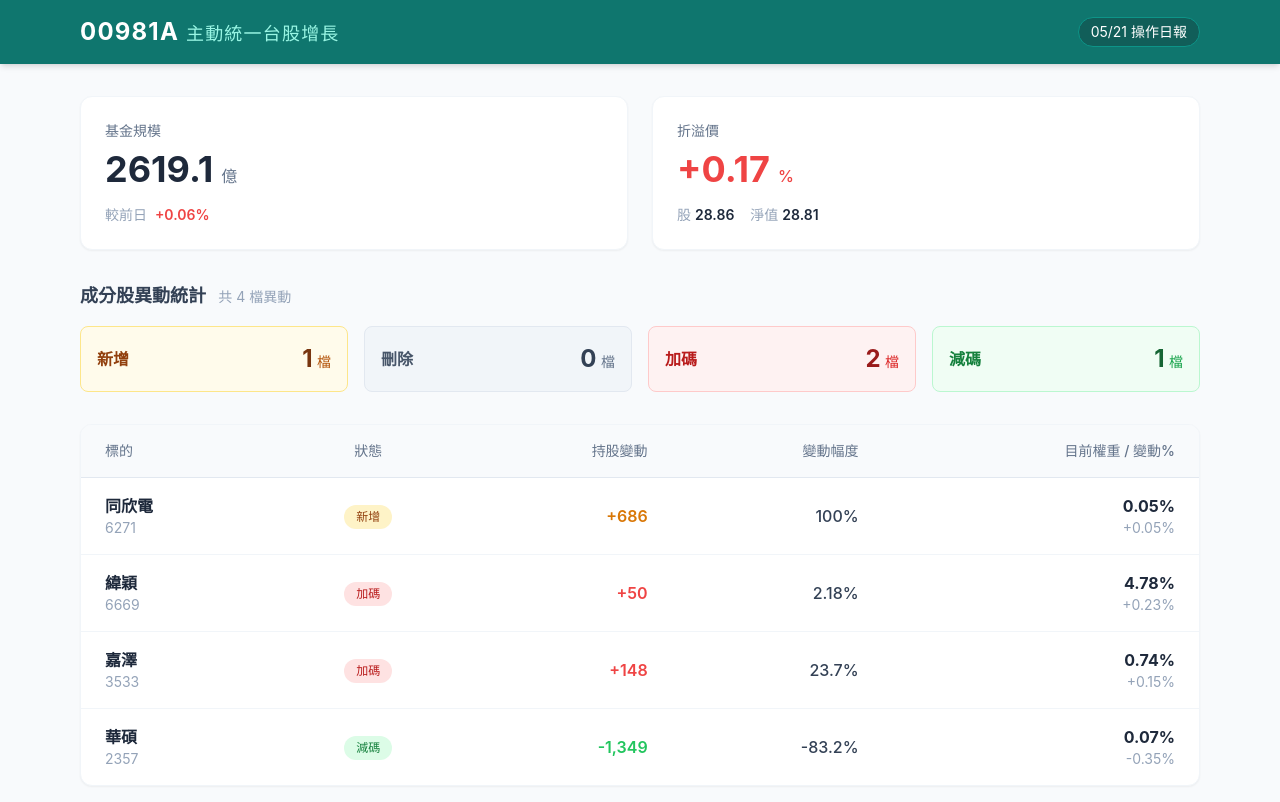
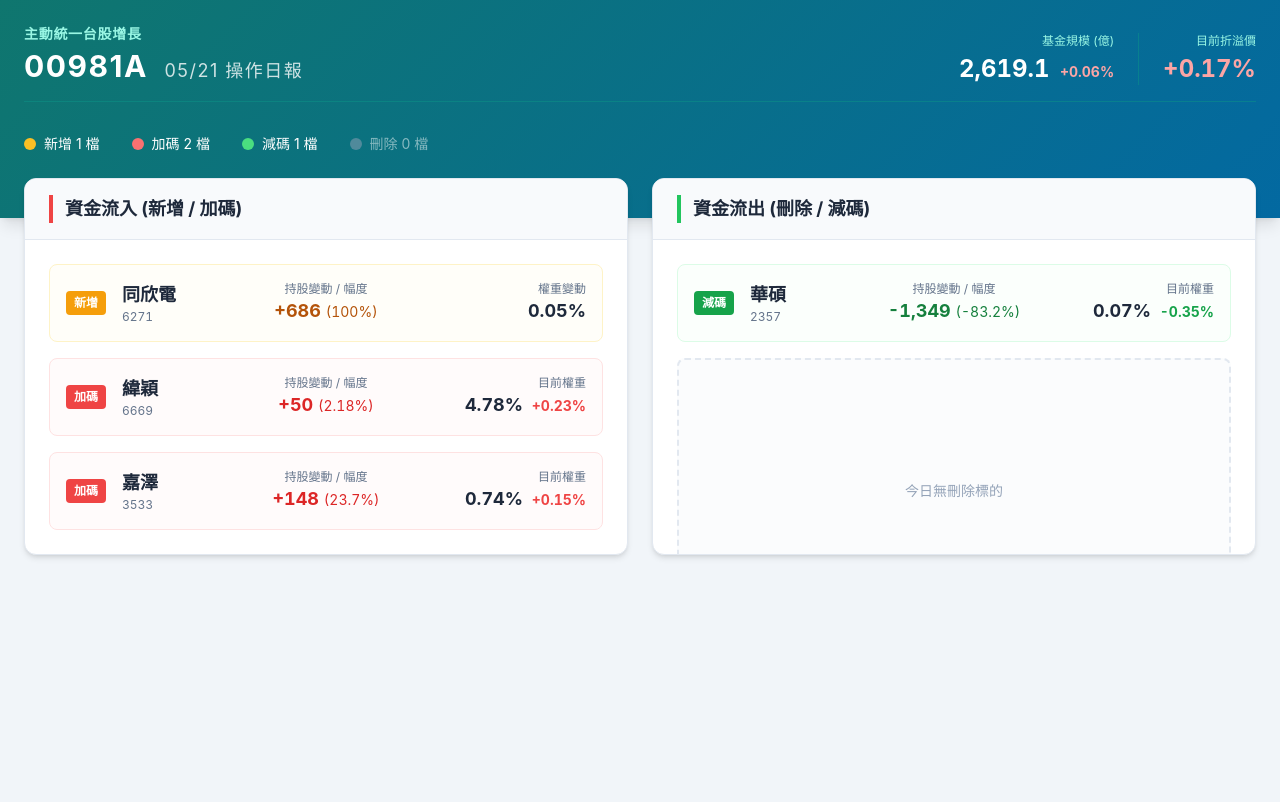
Before and after one commit to twfcinv-svg/Active-ETF, a plain HTML site: page index.html in a window 1280 px wide. Drawn offline with nearby package versions, Linux system fonts and the light colour scheme.

Commit message:
Update index.html

```diff
--- a/index.html
+++ b/index.html
@@ -3,153 +3,143 @@
 <head>
     <meta charset="UTF-8">
     <meta name="viewport" content="width=device-width, initial-scale=1.0">
-    <title>00981A 主動統一台股增長 - 操作日報</title>
+    <title>00981A 主動統一台股增長 - 專業決策儀表板</title>
     <script src="https://cdn.tailwindcss.com"></script>
     <style>
-        /* 自訂字體，確保數字排版對齊 */
-        body { font-family: -apple-system, BlinkMacSystemFont, "Segoe UI", Roboto, "Helvetica Neue", Arial, sans-serif; }
-        .num-font { font-family: 'Din Alternate', 'SF Pro Display', sans-serif; }
+        body { font-family: -apple-system, BlinkMacSystemFont, "Segoe UI", Roboto, Arial, sans-serif; }
+        .num-font { font-family: 'Din Alternate', 'SF Pro Display', sans-serif; font-variant-numeric: tabular-nums; }
+        /* 自訂漸層背景 */
+        .bg-corporate-gradient { background: linear-gradient(135deg, #0f766e 0%, #0369a1 100%); }
     </style>
 </head>
-<body class="bg-slate-50 text-slate-800">
+<body class="bg-slate-100 text-slate-800 min-h-screen">
 
-    <header class="bg-teal-700 text-white shadow-md">
-        <div class="max-w-6xl mx-auto px-4 py-4 flex justify-between items-center">
-            <div>
-                <h1 class="text-2xl font-bold tracking-wider">00981A <span class="text-teal-200 text-lg font-medium">主動統一台股增長</span></h1>
-            </div>
-            <div class="text-sm bg-teal-800 px-3 py-1 rounded-full border border-teal-600">
-                05/21 操作日報
-            </div>
-        </div>
-    </header>
-
-    <main class="max-w-6xl mx-auto px-4 py-8">
-
-        <div class="grid grid-cols-1 md:grid-cols-2 gap-6 mb-8">
-            <div class="bg-white rounded-xl shadow-sm border border-slate-100 p-6 flex flex-col justify-between">
-                <div class="text-slate-500 text-sm font-medium mb-2">基金規模</div>
-                <div class="flex items-baseline gap-2">
-                    <span class="text-4xl font-bold num-font">2619.1</span>
-                    <span class="text-slate-500 font-medium">億</span>
+    <div class="bg-corporate-gradient text-white pb-16 pt-6 px-6 shadow-lg">
+        <div class="max-w-7xl mx-auto">
+            <div class="flex justify-between items-end mb-8 border-b border-teal-600/50 pb-4">
+                <div>
+                    <div class="text-teal-200 text-sm font-semibold tracking-wider mb-1">主動統一台股增長</div>
+                    <h1 class="text-3xl font-bold tracking-wider">00981A <span class="text-lg font-normal ml-2 opacity-80">05/21 操作日報</span></h1>
                 </div>
-                <div class="mt-4 text-sm">
-                    <span class="text-slate-400">較前日</span>
-                    <span class="text-red-500 font-semibold num-font ml-1">+0.06%</span>
+                <div class="flex gap-6 text-right">
+                    <div>
+                        <div class="text-teal-200 text-xs mb-1">基金規模 (億)</div>
+                        <div class="text-2xl font-bold num-font">2,619.1 <span class="text-sm text-red-300 ml-1">+0.06%</span></div>
+                    </div>
+                    <div class="w-px bg-teal-600/50"></div>
+                    <div>
+                        <div class="text-teal-200 text-xs mb-1">目前折溢價</div>
+                        <div class="text-2xl font-bold num-font text-red-300">+0.17%</div>
+                    </div>
                 </div>
             </div>
 
-            <div class="bg-white rounded-xl shadow-sm border border-slate-100 p-6 flex flex-col justify-between">
-                <div class="text-slate-500 text-sm font-medium mb-2">折溢價</div>
-                <div class="flex items-baseline gap-2">
-                    <span class="text-4xl font-bold text-red-500 num-font">+0.17</span>
-                    <span class="text-red-500 font-medium">%</span>
+            <div class="flex gap-8 text-sm">
+                <div class="flex items-center gap-2"><div class="w-3 h-3 rounded-full bg-amber-400"></div>新增 1 檔</div>
+                <div class="flex items-center gap-2"><div class="w-3 h-3 rounded-full bg-red-400"></div>加碼 2 檔</div>
+                <div class="flex items-center gap-2"><div class="w-3 h-3 rounded-full bg-green-400"></div>減碼 1 檔</div>
+                <div class="flex items-center gap-2 opacity-50"><div class="w-3 h-3 rounded-full bg-slate-400"></div>刪除 0 檔</div>
+            </div>
+        </div>
+    </div>
+
+    <main class="max-w-7xl mx-auto px-6 -mt-10 pb-12">
+        <div class="grid grid-cols-1 lg:grid-cols-2 gap-6">
+
+            <div class="bg-white rounded-xl shadow-md border border-slate-200 overflow-hidden">
+                <div class="bg-slate-50 border-b border-slate-200 px-6 py-4">
+                    <h2 class="text-lg font-bold text-slate-800 border-l-4 border-red-500 pl-3">資金流入 (新增 / 加碼)</h2>
                 </div>
-                <div class="mt-4 flex gap-4 text-sm">
-                    <div><span class="text-slate-400">股</span> <span class="font-semibold num-font">28.86</span></div>
-                    <div><span class="text-slate-400">淨值</span> <span class="font-semibold num-font">28.81</span></div>
+
+                <div class="p-6 space-y-4">
+                    <div class="flex items-center justify-between p-4 rounded-lg border border-amber-100 bg-amber-50/30 hover:bg-amber-50 transition">
+                        <div class="flex gap-4 items-center w-1/3">
+                            <span class="bg-amber-500 text-white text-xs font-bold px-2 py-1 rounded">新增</span>
+                            <div>
+                                <div class="font-bold text-lg">同欣電</div>
+                                <div class="text-xs text-slate-500 num-font">6271</div>
+                            </div>
+                        </div>
+                        <div class="w-1/3 text-center">
+                            <div class="text-xs text-slate-500">持股變動 / 幅度</div>
+                            <div class="font-bold text-amber-700 num-font text-lg">+686 <span class="text-sm font-normal">(100%)</span></div>
+                        </div>
+                        <div class="w-1/3 text-right">
+                            <div class="text-xs text-slate-500">權重變動</div>
+                            <div class="font-bold num-font text-lg">0.05%</div>
+                        </div>
+                    </div>
+
+                    <div class="flex items-center justify-between p-4 rounded-lg border border-red-100 bg-red-50/30 hover:bg-red-50 transition">
+                        <div class="flex gap-4 items-center w-1/3">
+                            <span class="bg-red-500 text-white text-xs font-bold px-2 py-1 rounded">加碼</span>
+                            <div>
+                                <div class="font-bold text-lg">緯穎</div>
+                                <div class="text-xs text-slate-500 num-font">6669</div>
+                            </div>
+                        </div>
+                        <div class="w-1/3 text-center">
+                            <div class="text-xs text-slate-500">持股變動 / 幅度</div>
+                            <div class="font-bold text-red-600 num-font text-lg">+50 <span class="text-sm font-normal">(2.18%)</span></div>
+                        </div>
+                        <div class="w-1/3 text-right">
+                            <div class="text-xs text-slate-500">目前權重</div>
+                            <div class="font-bold num-font text-lg">4.78% <span class="text-sm text-red-500 ml-1">+0.23%</span></div>
+                        </div>
+                    </div>
+
+                    <div class="flex items-center justify-between p-4 rounded-lg border border-red-100 bg-red-50/30 hover:bg-red-50 transition">
+                        <div class="flex gap-4 items-center w-1/3">
+                            <span class="bg-red-500 text-white text-xs font-bold px-2 py-1 rounded">加碼</span>
+                            <div>
+                                <div class="font-bold text-lg">嘉澤</div>
+                                <div class="text-xs text-slate-500 num-font">3533</div>
+                            </div>
+                        </div>
+                        <div class="w-1/3 text-center">
+                            <div class="text-xs text-slate-500">持股變動 / 幅度</div>
+                            <div class="font-bold text-red-600 num-font text-lg">+148 <span class="text-sm font-normal">(23.7%)</span></div>
+                        </div>
+                        <div class="w-1/3 text-right">
+                            <div class="text-xs text-slate-500">目前權重</div>
+                            <div class="font-bold num-font text-lg">0.74% <span class="text-sm text-red-500 ml-1">+0.15%</span></div>
+                        </div>
+                    </div>
                 </div>
             </div>
-        </div>
 
-        <div class="mb-4 flex justify-between items-end">
-            <h2 class="text-lg font-bold text-slate-700">成分股異動統計 <span class="text-sm font-normal text-slate-400 ml-2">共 4 檔異動</span></h2>
-        </div>
+            <div class="bg-white rounded-xl shadow-md border border-slate-200 overflow-hidden flex flex-col">
+                <div class="bg-slate-50 border-b border-slate-200 px-6 py-4">
+                    <h2 class="text-lg font-bold text-slate-800 border-l-4 border-green-500 pl-3">資金流出 (刪除 / 減碼)</h2>
+                </div>
 
-        <div class="grid grid-cols-2 md:grid-cols-4 gap-4 mb-8">
-            <div class="bg-amber-50 rounded-lg p-4 border border-amber-200 flex justify-between items-center">
-                <span class="text-amber-800 font-bold">新增</span>
-                <div class="text-right"><span class="text-2xl font-bold num-font text-amber-900">1</span> <span class="text-sm text-amber-700">檔</span></div>
+                <div class="p-6 space-y-4 flex-grow">
+                    <div class="flex items-center justify-between p-4 rounded-lg border border-green-100 bg-green-50/30 hover:bg-green-50 transition">
+                        <div class="flex gap-4 items-center w-1/3">
+                            <span class="bg-green-600 text-white text-xs font-bold px-2 py-1 rounded">減碼</span>
+                            <div>
+                                <div class="font-bold text-lg">華碩</div>
+                                <div class="text-xs text-slate-500 num-font">2357</div>
+                            </div>
+                        </div>
+                        <div class="w-1/3 text-center">
+                            <div class="text-xs text-slate-500">持股變動 / 幅度</div>
+                            <div class="font-bold text-green-700 num-font text-lg">-1,349 <span class="text-sm font-normal">(-83.2%)</span></div>
+                        </div>
+                        <div class="w-1/3 text-right">
+                            <div class="text-xs text-slate-500">目前權重</div>
+                            <div class="font-bold num-font text-lg">0.07% <span class="text-sm text-green-600 ml-1">-0.35%</span></div>
+                        </div>
+                    </div>
+
+                    <div class="h-full min-h-[120px] flex items-center justify-center border-2 border-dashed border-slate-200 rounded-lg bg-slate-50/50 mt-4">
+                        <span class="text-slate-400 text-sm">今日無刪除標的</span>
+                    </div>
+                </div>
             </div>
-            <div class="bg-slate-100 rounded-lg p-4 border border-slate-200 flex justify-between items-center">
-                <span class="text-slate-600 font-bold">刪除</span>
-                <div class="text-right"><span class="text-2xl font-bold num-font text-slate-700">0</span> <span class="text-sm text-slate-500">檔</span></div>
-            </div>
-            <div class="bg-red-50 rounded-lg p-4 border border-red-200 flex justify-between items-center">
-                <span class="text-red-700 font-bold">加碼</span>
-                <div class="text-right"><span class="text-2xl font-bold num-font text-red-800">2</span> <span class="text-sm text-red-600">檔</span></div>
-            </div>
-            <div class="bg-green-50 rounded-lg p-4 border border-green-200 flex justify-between items-center">
-                <span class="text-green-700 font-bold">減碼</span>
-                <div class="text-right"><span class="text-2xl font-bold num-font text-green-800">1</span> <span class="text-sm text-green-600">檔</span></div>
-            </div>
-        </div>
 
-        <div class="bg-white rounded-xl shadow-sm border border-slate-100 overflow-hidden">
-            <table class="w-full text-left border-collapse">
-                <thead>
-                    <tr class="bg-slate-50 text-slate-500 text-sm border-b border-slate-200">
-                        <th class="py-4 px-6 font-medium">標的</th>
-                        <th class="py-4 px-6 font-medium text-center">狀態</th>
-                        <th class="py-4 px-6 font-medium text-right">持股變動</th>
-                        <th class="py-4 px-6 font-medium text-right">變動幅度</th>
-                        <th class="py-4 px-6 font-medium text-right">目前權重 / 變動%</th>
-                    </tr>
-                </thead>
-                <tbody class="divide-y divide-slate-100">
-                    <tr class="hover:bg-slate-50 transition-colors">
-                        <td class="py-4 px-6">
-                            <div class="font-bold text-slate-800">同欣電</div>
-                            <div class="text-sm text-slate-400 num-font">6271</div>
-                        </td>
-                        <td class="py-4 px-6 text-center">
-                            <span class="inline-block bg-amber-100 text-amber-800 text-xs px-3 py-1 rounded-full font-medium">新增</span>
-                        </td>
-                        <td class="py-4 px-6 text-right font-semibold text-amber-600 num-font">+686</td>
-                        <td class="py-4 px-6 text-right font-medium text-slate-700 num-font">100%</td>
-                        <td class="py-4 px-6 text-right">
-                            <div class="font-bold text-slate-800 num-font">0.05%</div>
-                            <div class="text-sm text-slate-400 num-font">+0.05%</div>
-                        </td>
-                    </tr>
-                    <tr class="hover:bg-slate-50 transition-colors">
-                        <td class="py-4 px-6">
-                            <div class="font-bold text-slate-800">緯穎</div>
-                            <div class="text-sm text-slate-400 num-font">6669</div>
-                        </td>
-                        <td class="py-4 px-6 text-center">
-                            <span class="inline-block bg-red-100 text-red-700 text-xs px-3 py-1 rounded-full font-medium">加碼</span>
-                        </td>
-                        <td class="py-4 px-6 text-right font-semibold text-red-500 num-font">+50</td>
-                        <td class="py-4 px-6 text-right font-medium text-slate-700 num-font">2.18%</td>
-                        <td class="py-4 px-6 text-right">
-                            <div class="font-bold text-slate-800 num-font">4.78%</div>
-                            <div class="text-sm text-slate-400 num-font">+0.23%</div>
-                        </td>
-                    </tr>
-                    <tr class="hover:bg-slate-50 transition-colors">
-                        <td class="py-4 px-6">
-                            <div class="font-bold text-slate-800">嘉澤</div>
-                            <div class="text-sm text-slate-400 num-font">3533</div>
-                        </td>
-                        <td class="py-4 px-6 text-center">
-                            <span class="inline-block bg-red-100 text-red-700 text-xs px-3 py-1 rounded-full font-medium">加碼</span>
-                        </td>
-                        <td class="py-4 px-6 text-right font-semibold text-red-500 num-font">+148</td>
-                        <td class="py-4 px-6 text-right font-medium text-slate-700 num-font">23.7%</td>
-                        <td class="py-4 px-6 text-right">
-                            <div class="font-bold text-slate-800 num-font">0.74%</div>
-                            <div class="text-sm text-slate-400 num-font">+0.15%</div>
-                        </td>
-                    </tr>
-                    <tr class="hover:bg-slate-50 transition-colors">
-                        <td class="py-4 px-6">
-                            <div class="font-bold text-slate-800">華碩</div>
-                            <div class="text-sm text-slate-400 num-font">2357</div>
-                        </td>
-                        <td class="py-4 px-6 text-center">
-                            <span class="inline-block bg-green-100 text-green-700 text-xs px-3 py-1 rounded-full font-medium">減碼</span>
-                        </td>
-                        <td class="py-4 px-6 text-right font-semibold text-green-500 num-font">-1,349</td>
-                        <td class="py-4 px-6 text-right font-medium text-slate-700 num-font">-83.2%</td>
-                        <td class="py-4 px-6 text-right">
-                            <div class="font-bold text-slate-800 num-font">0.07%</div>
-                            <div class="text-sm text-slate-400 num-font">-0.35%</div>
-                        </td>
-                    </tr>
-                </tbody>
-            </table>
         </div>
     </main>
+
 </body>
 </html>
```
